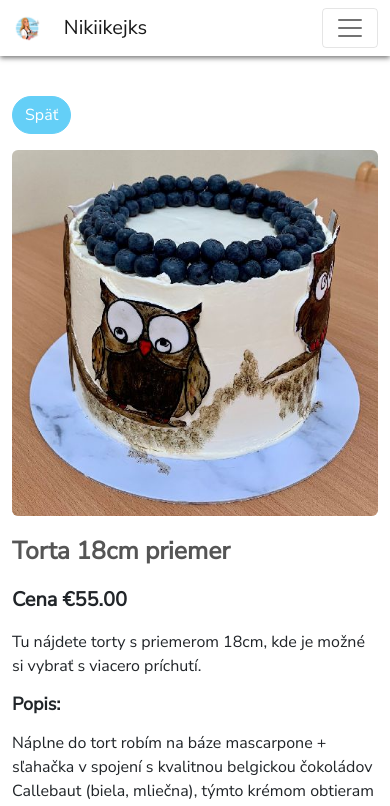
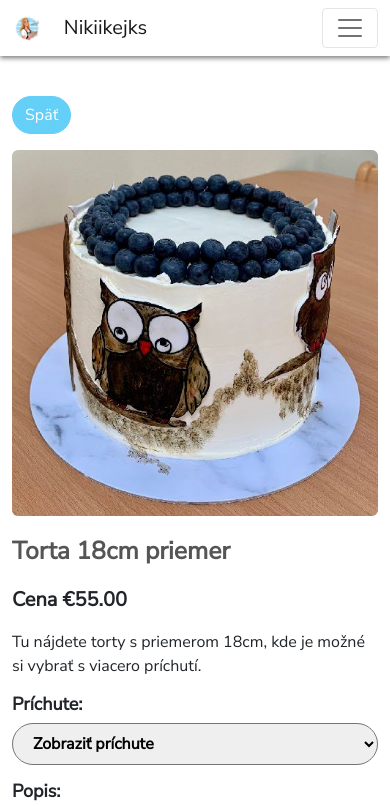
Before and after one commit to jan-andrejko/nikiikejksweb, an Angular app: page /menu/1 in a window 390 px wide. Shown: the top 806 px of the page. Built offline with nearby package versions, Linux system fonts and the light colour scheme.

Commit message:
product page added select option
I added to my product page select option

```diff
--- a/src/app/pages/menupage/menupage.component.css
+++ b/src/app/pages/menupage/menupage.component.css
@@ -31,6 +31,11 @@ a
   border-color:#ffea28;
   width: 150px;
 }
+.zobrazit-prichute select{
+  font-weight: 700;
+  border-radius: 30px;
+  padding-left: 1rem;
+}
 
 /* Mobile version */
 @media screen and (max-width: 599px) {
@@ -43,4 +48,10 @@ a
   .btn-primary {
     width: 350px;
   }
+  .zobrazit-prichute select{
+    width: -webkit-fill-available;
+    border-radius: 30px;
+    padding-top: 0.5rem;
+    padding-bottom: 0.5rem;
+  }
 }
--- a/src/app/pages/menupage/menupage.component.html
+++ b/src/app/pages/menupage/menupage.component.html
@@ -8,8 +8,21 @@
       <h2 class="mt-3">{{menuData[0].cakeName}}</h2>
       <div class="cena">Cena {{menuData[0].cakePrice | currency: 'EUR'}}</div>
       <p>{{menuData[0].cakeDetails}}</p>
+      <h3 class="popis">Príchute:</h3>
+      <div class="zobrazit-prichute">
+        <select class="mb-3">
+          <option disabled selected>Zobraziť príchute</option>
+          <option>{{menuData[0].cakeTaste[0]}}</option>
+          <option>{{menuData[0].cakeTaste[1]}}</option>
+          <option>{{menuData[0].cakeTaste[2]}}</option>
+          <option>{{menuData[0].cakeTaste[3]}}</option>
+          <option>{{menuData[0].cakeTaste[4]}}</option>
+          <option>{{menuData[0].cakeTaste[5]}}</option>
+          <option>{{menuData[0].cakeTaste[6]}}</option>
+          <option>{{menuData[0].cakeTaste[7]}}</option>
+        </select>
+      </div>
       <h3 class="popis">Popis:</h3>
-      <p>{{menuData[0].cakeTaste1}}</p>
       <p>{{menuData[0].cakeDescription}}</p>
       <a routerLink="/contact" class="btn btn-primary" role="button">Kontaktuj nás!</a>
     </div>
--- a/src/app/services/order-details.service.ts
+++ b/src/app/services/order-details.service.ts
@@ -14,6 +14,7 @@ export class OrderDetailsService {
       id:1,
       cakeName:"Torta 18cm priemer",
       cakeDetails: "Tu nájdete torty s priemerom 18cm, kde je možné si vybrať s viacero príchutí.",
+      cakeTaste: ["1. Brownie, krém z mliečnej čokolády, maliny","2. Brownie, smotanový krém s vanilkou, maliny","3. Piškót, smotanový krém s vanilkou, jahody, karamel,","4. Piškót, krém z mliečnej čokolády, višne","5. Mandľa, krém z bielej čokolády, maliny","6. Pistácia, krém z bielej čokolády, jahody","7. Red velvet, cream cheese krém, višne","8. Mak, krém z mliečnej čokolády, višne"],
       cakeDescription:"Náplne do tort robím na báze mascarpone + sľahačka v spojení s kvalitnou belgickou čokoládov Callebaut (biela, mliečna), týmto krémom obtieram aj boky torty ( v prípade záujmu aj možnosť výberu nahej torty - viditeľné korpusy). Do torty viem pridať karamel/slaný karamel, ktorý zvýrazní chuť a okrem neho je samozrejmosťou ovocie v každom poschodí (maliny, čučoriedky, jahody, lesné ovocie, višne).Zdobenie podľa predstavy zákazníka, v prípade zvolenia kvetov bude účtovaný poplatok za kvety. Ovocné zdobenie podľa dostupnosti a sezóny",
       cakePrice: 55,
       cakeImg:'/assets/images/18cm_torta.jpg',
@@ -21,6 +22,7 @@ export class OrderDetailsService {
     {
       id:2,
       cakeName:"Torta 20cm priemer",
+      cakeTaste: ["1. Brownie, krém z mliečnej čokolády, maliny","2. Brownie, smotanový krém s vanilkou, maliny","3. Piškót, smotanový krém s vanilkou, jahody, karamel,","4. Piškót, krém z mliečnej čokolády, višne","5. Mandľa, krém z bielej čokolády, maliny","6. Pistácia, krém z bielej čokolády, jahody","7. Red velvet, cream cheese krém, višne","8. Mak, krém z mliečnej čokolády, višne"],
       cakeDetails: "Tu nájdete torty s priemerom 20cm, kde je možné si vybrať s viacero príchutí.",
       cakeDescription:"Náplne do tort robím na báze mascarpone + sľahačka v spojení s kvalitnou belgickou čokoládov Callebaut (biela, mliečna), týmto krémom obtieram aj boky torty ( v prípade záujmu aj možnosť výberu nahej torty - viditeľné korpusy). Do torty viem pridať karamel/slaný karamel, ktorý zvýrazní chuť a okrem neho je samozrejmosťou ovocie v každom poschodí (maliny, čučoriedky, jahody, lesné ovocie, višne).Zdobenie podľa predstavy zákazníka, v prípade zvolenia kvetov bude účtovaný poplatok za kvety. Ovocné zdobenie podľa dostupnosti a sezóny",
       cakePrice: 65,
@@ -30,13 +32,7 @@ export class OrderDetailsService {
       id:3,
       cakeName:"Tartaletky",
       cakeDetails: "Tu nájdete tartaletky s rôznnymi rozmermi. Minimálny odber 15ks",
-      cakeTaste1: "1. Biela čokoláda s višňami",
-      cakeTaste2: "2. Čučoriedka",
-      cakeTaste3: "3. Káva s karamelom",
-      cakeTaste4: "4. Mliečna čokoláda so slaným karamelo",
-      cakeTaste5: "5. Pistácia s malinami",
-      cakeTaste6: "6. Karamelová čokoláda",
-      cakeTaste7: "7. Ruby čokoláda",
+      cakeTaste: ["1. Biela čokoláda s višňami","2. Čučoriedka","3. Káva s karamelom","4. Mliečna čokoláda so slaným karamelom","5. Pistácia s malinami","6. Karamelová čokoláda","7. Ruby čokoláda"],
       cakeDescription:"Tartaletky sú košícky v cesta do ktorých sa vkladajú príchute napísane vyššie",
       cakePrice: 1.70,
       cakeImg:'assets/images/tartaletky_2022.jpg',
@@ -45,10 +41,7 @@ export class OrderDetailsService {
       id:4,
       cakeName:"Cupcake",
       cakeDetails: "Minimálny odber 12ks",
-      cakeTaste1: "1. Makový korpus, višňový confit s cheese krémom",
-      cakeTaste2: "2. Vanilkový korpus, malinový confit s tvarohovým krémom",
-      cakeTaste3: "3. Čokoládový korpus, banánový confit s čokoládovým krémom",
-      cakeTaste4: "4. Mliečna čokoláda so slaným karamelom",
+      cakeTaste: ["1. Makový korpus, višňový confit s cheese krémom","2. Vanilkový korpus, malinový confit s tvarohovým krémom","3. Čokoládový korpus, banánový confit s čokoládovým krémom","4. Mliečna čokoláda so slaným karamelom"],
       cakeDescription: "podrobnejšie informácie doplníme neskôr",
       cakePrice: 1.8,
       cakeImg:'/assets/images/cupcaky.jpg',
@@ -57,9 +50,7 @@ export class OrderDetailsService {
       id:5,
       cakeName:"Mini pavlovky",
       cakeDetails: "Minimálny odber 10ks",
-      cakeTaste1: "1. Vanilkový krém + dekorácia",
-      cakeTaste2: "2. Škorica preliata višňami + dekorácia",
-      cakeTaste3: "3. Pistácia preliata višňami + dekorácia",
+      cakeTaste: ["1. Vanilkový krém + dekorácia","2. Škorica preliata višňami + dekorácia","3. Pistácia preliata višňami + dekorácia"],
       cakeDescription: "podrobnejšie informácie doplníme neskôr",
       cakePrice: 1.8,
       cakeImg:'/assets/images/mini_pavlovky (1).jpg',
@@ -68,9 +59,7 @@ export class OrderDetailsService {
       id:6,
       cakeName:"Sladké poháriky",
       cakeDetails: "Minimálny odber 10ks, 100ml",
-      cakeTaste1: "1. New York cheesecake v poháriku",
-      cakeTaste2: "2. Tiramisu s baileys/káva (alko/nealko)",
-      cakeTaste3: "3. Panna cotta s mangom/lesným ovocím",
+      cakeTaste: ["1.New York cheesecake v poháriku","Tiramisu s baileys/káva (alko/nealko)","Panna cotta s mangom/lesným ovocím"],
       cakeDescription: "podrobnejšie informácie doplníme neskôr",
       cakePrice: 2.5,
       cakeImg:'/assets/images/sladke_pohariky.jpg',
@@ -79,8 +68,7 @@ export class OrderDetailsService {
       id:7,
       cakeName:"Brownies",
       cakeDetails: "Minimálny odber 15ks",
-      cakeTaste1: "1. Malina s malinou",
-      cakeTaste2: "2. Karamel s pekanovými/lieskovými orechmi",
+      cakeTaste: ["Malina s malinou","Karamel s pekanovými/lieskovými orechmi"],
       cakeDescription: "Rozmer brownies je 4,5cm x 4,5cm, kde pri výrobe je použitá kvalitná callebaut čokoláda",
       cakePrice: 1.8,
       cakeImg:'assets/images/brownies.jpg',
@@ -89,7 +77,7 @@ export class OrderDetailsService {
       id:8,
       cakeName:"Laskonky",
       cakeDetails: "Minimálny odber 15ks",
-      cakeTaste1: "1. Oriešok s kávou (maslová plnka",
+      cakeTaste: "1. Oriešok s kávou (maslová plnka)",
       cakeDescription: "podrobnejšie informácie doplníme neskôr",
       cakePrice: 1.7,
       cakeImg:'/assets/images/laskonky.jpg',
@@ -98,10 +86,7 @@ export class OrderDetailsService {
       id:9,
       cakeName:"Cheesecake kocky",
       cakeDetails: "Minimálny odber 15ks",
-      cakeTaste1: "1. Kokos s bielou ganache čokoládou",
-      cakeTaste2: "2. New York cheesecake s mangom",
-      cakeTaste3: "3. Čokoláda s ganache z mliečnej čokolády",
-      cakeTaste4: "4. Malinové/lesná zmes želé",
+      cakeTaste: ["Kokos s bielou ganache čokoládou","New York cheesecake s mangom","Čokoláda s ganache z mliečnej čokolády","Malinové/lesná zmes želé"],
       cakeDescription: "Cheesecake kocky ponúkam v rozmeroch 5,5cm x 5,5cm, kde je pri výrobe použitá kvalitná belgická callebaut čokoláda",
       cakePrice: 3,
       cakeImg:'assets/images/cheesecake_kocky.jpg',
```
